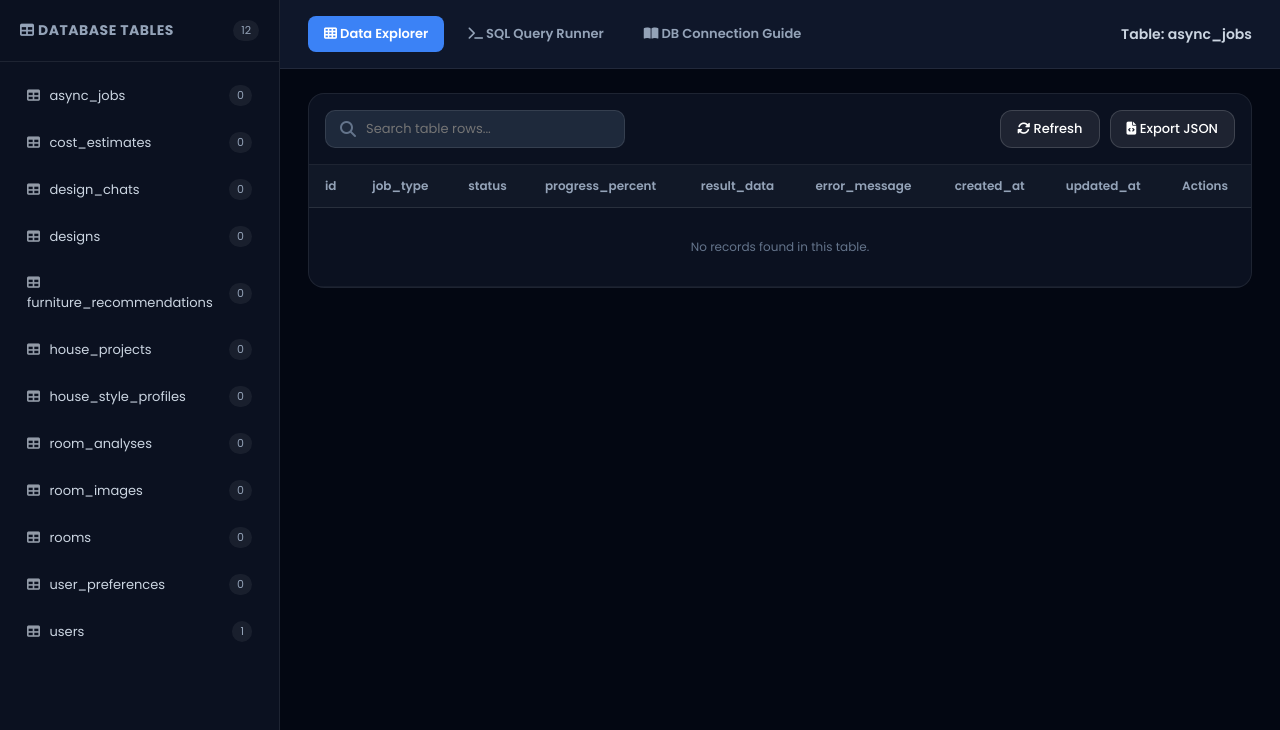
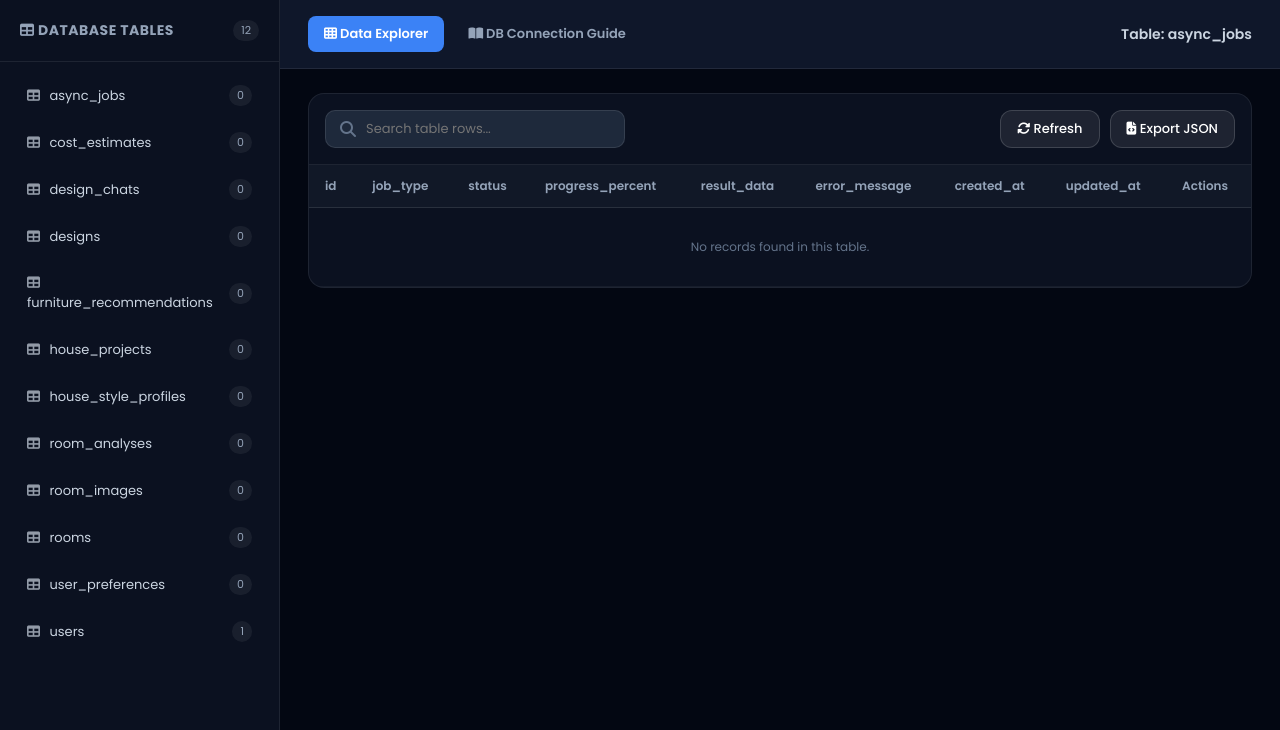
Before and after one commit to ShreyShah-02/decoraaai-cllg, a Flask app: page /admin/db in a window 1280 px wide. Shown: the part 70-800 px from the top of the page. Run offline with Flask 3, Linux system fonts and the light colour scheme; the visitor is signed in with stand-in values (Sample User, id 1); data comes from the database, SQL or seed files in the repository; data that the repository does not hold is empty.

Commit message:
Remove SQL query runner from code and admin panel

```diff
--- a/app.py
+++ b/app.py
@@ -283,40 +283,6 @@ def delete_db_table_row(table_name, row_id):
     except Exception as e:
         db_session.rollback()
         return jsonify({"error": str(e)}), 500
-
-@app.route("/api/admin/db/query", methods=["POST"])
-@admin_required
-def run_db_query():
-    data = request.get_json() or {}
-    raw_query = data.get("query", "").strip()
-
-    if not raw_query:
-        return jsonify({"error": "Query cannot be empty"}), 400
-
-    start_time = time.time()
-    try:
-        result = db_session.execute(text(raw_query))
-        elapsed_ms = round((time.time() - start_time) * 1000, 2)
-
-        if result.returns_rows:
-            columns = list(result.keys())
-            rows = [dict(zip(columns, row)) for row in result.fetchall()]
-            return jsonify({
-                "columns": columns,
-                "rows": rows,
-                "execution_time_ms": elapsed_ms
-            })
-        else:
-            db_session.commit()
-            return jsonify({
-                "columns": [],
-                "rows": [],
-                "message": f"Query executed successfully ({result.rowcount} rows affected)",
-                "execution_time_ms": elapsed_ms
-            })
-    except Exception as e:
-        db_session.rollback()
-        return jsonify({"error": str(e)}), 400
 
 # ==============================================================================
 # 4. HOUSE PROJECT APIs (LEVEL 2)
--- a/templates/db_admin.html
+++ b/templates/db_admin.html
@@ -280,9 +280,6 @@
                     <button id="tab-data-btn" class="tab-btn active" onclick="switchView('data')">
                         <i class="fas fa-table-cells"></i> Data Explorer
                     </button>
-                    <button id="tab-sql-btn" class="tab-btn" onclick="switchView('sql')">
-                        <i class="fas fa-terminal"></i> SQL Query Runner
-                    </button>
                     <button id="tab-guide-btn" class="tab-btn" onclick="switchView('guide')">
                         <i class="fas fa-book-open"></i> DB Connection Guide
                     </button>
@@ -314,32 +311,6 @@
                                     <tr><td style="text-align:center; padding:40px; color:#64748b;">No table selected</td></tr>
                                 </tbody>
                             </table>
-                        </div>
-                    </div>
-                </div>
-
-                <!-- VIEW 2: SQL RUNNER -->
-                <div id="view-sql" style="display:none;">
-                    <div class="sql-editor-container">
-                        <div class="glass-card">
-                            <h4><i class="fas fa-code" style="color:#818cf8;"></i> Execute SQL Query</h4>
-                            <textarea id="sql-query-input" class="sql-textarea" placeholder="SELECT * FROM users LIMIT 10;">SELECT * FROM house_projects LIMIT 10;</textarea>
-                            <div style="display:flex; justify-content:space-between; align-items:center; margin-top:12px;">
-                                <span style="font-size:12px; color:#64748b;">Supports SELECT queries on all database tables.</span>
-                                <button class="btn-accent" onclick="runCustomSql()"><i class="fas fa-play"></i> Run Query</button>
-                            </div>
-                        </div>
-
-                        <div class="data-table-container" id="sql-result-container" style="display:none;">
-                            <div class="table-controls">
-                                <span id="sql-result-count" style="font-size:13px; font-weight:600; color:#34d399;">0 rows returned</span>
-                            </div>
-                            <div style="overflow-x:auto;">
-                                <table class="db-grid" id="sql-grid">
-                                    <thead id="sql-grid-header"></thead>
-                                    <tbody id="sql-grid-body"></tbody>
-                                </table>
-                            </div>
                         </div>
                     </div>
                 </div>
@@ -567,45 +538,6 @@
             a.click();
         }
 
-        async function runCustomSql() {
-            const query = document.getElementById("sql-query-input").value.trim();
-            if (!query) return;
-
-            try {
-                const res = await fetch("/api/admin/db/query", {
-                    method: "POST",
-                    headers: { "Content-Type": "application/json" },
-                    body: JSON.stringify({ query })
-                });
-                const data = await res.json();
-                const container = document.getElementById("sql-result-container");
-                const countBadge = document.getElementById("sql-result-count");
-                const thead = document.getElementById("sql-grid-header");
-                const tbody = document.getElementById("sql-grid-body");
-
-                container.style.display = "block";
-
-                if (data.error) {
-                    countBadge.style.color = "#f87171";
-                    countBadge.innerText = `Error: ${data.error}`;
-                    thead.innerHTML = "";
-                    tbody.innerHTML = "";
-                    return;
-                }
-
-                countBadge.style.color = "#34d399";
-                countBadge.innerText = `✓ ${data.rows.length} rows returned in ${data.execution_time_ms}ms`;
-
-                thead.innerHTML = (data.columns || []).map(c => `<th>${c}</th>`).join("");
-                tbody.innerHTML = (data.rows || []).map(r => {
-                    return `<tr>${data.columns.map(c => `<td>${escapeHtml(String(r[c] ?? 'NULL'))}</td>`).join("")}</tr>`;
-                }).join("");
-
-            } catch (e) {
-                alert("Query execution failed.");
-            }
-        }
-
         function escapeHtml(str) {
             return str.replace(/&/g, "&amp;").replace(/</g, "&lt;").replace(/>/g, "&gt;").replace(/"/g, "&quot;");
         }
```
